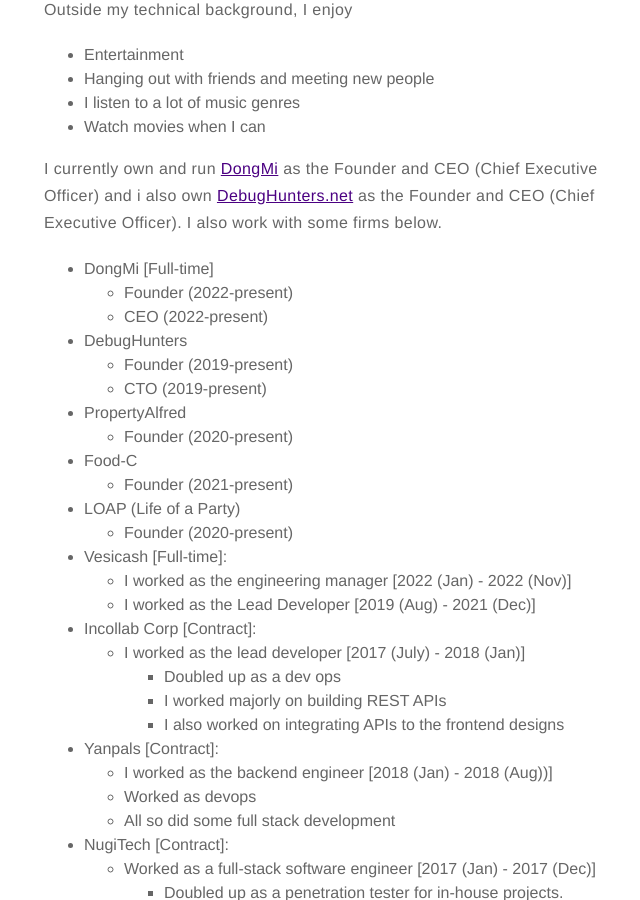
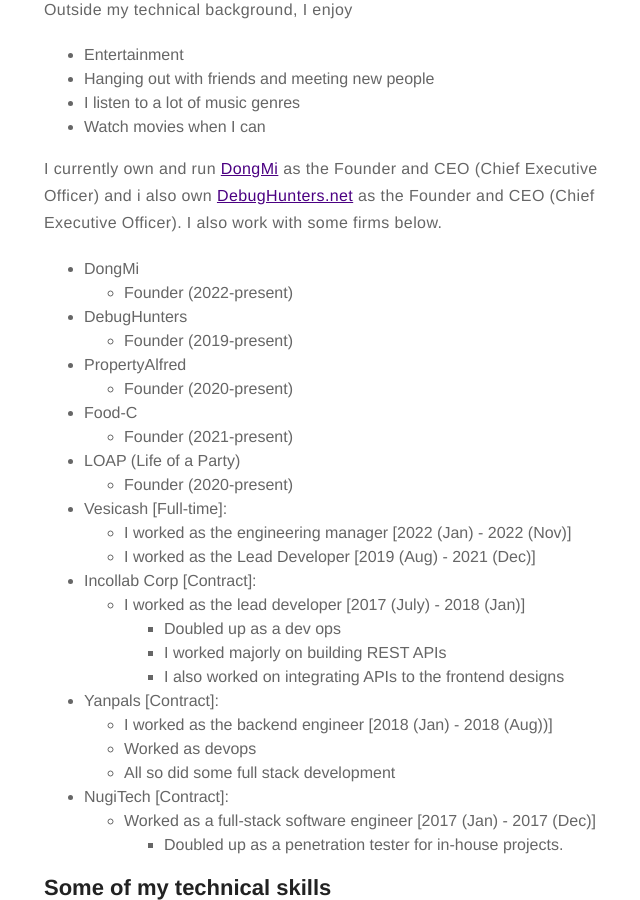
Before and after one commit to Preshy/preshy.github.io, a Jekyll site: the page built from about.md, in a window 1280 px wide and 900 px high, scrolled down 696 px. Shown: the whole window, without its empty margins (316-956 px from the left). Built offline with Jekyll 4.4.1, drawn with Linux system fonts in a browser that asks for light colours.

Commit message:
update bio

```diff
--- a/about.md
+++ b/about.md
@@ -15,13 +15,11 @@
 
 I currently own and run [DongMi](https://chat.dongmi.shop) as the Founder and CEO (Chief Executive Officer) and i also own [DebugHunters.net](https://debughunters.net) as the Founder and CEO (Chief Executive Officer). I also work with some firms below.
 
-- DongMi [Full-time]
+- DongMi
 	- Founder (2022-present)
-	- CEO (2022-present)
 
 - DebugHunters
 	- Founder (2019-present)
-	- CTO (2019-present)
 
 - PropertyAlfred
 	- Founder (2020-present)
```
